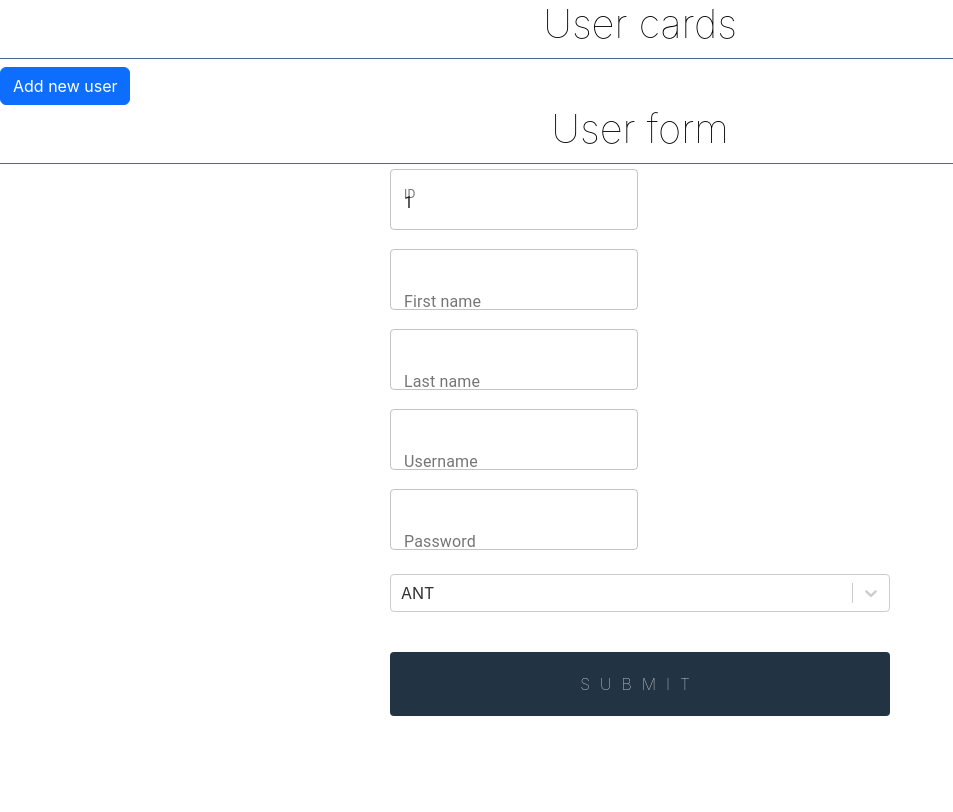
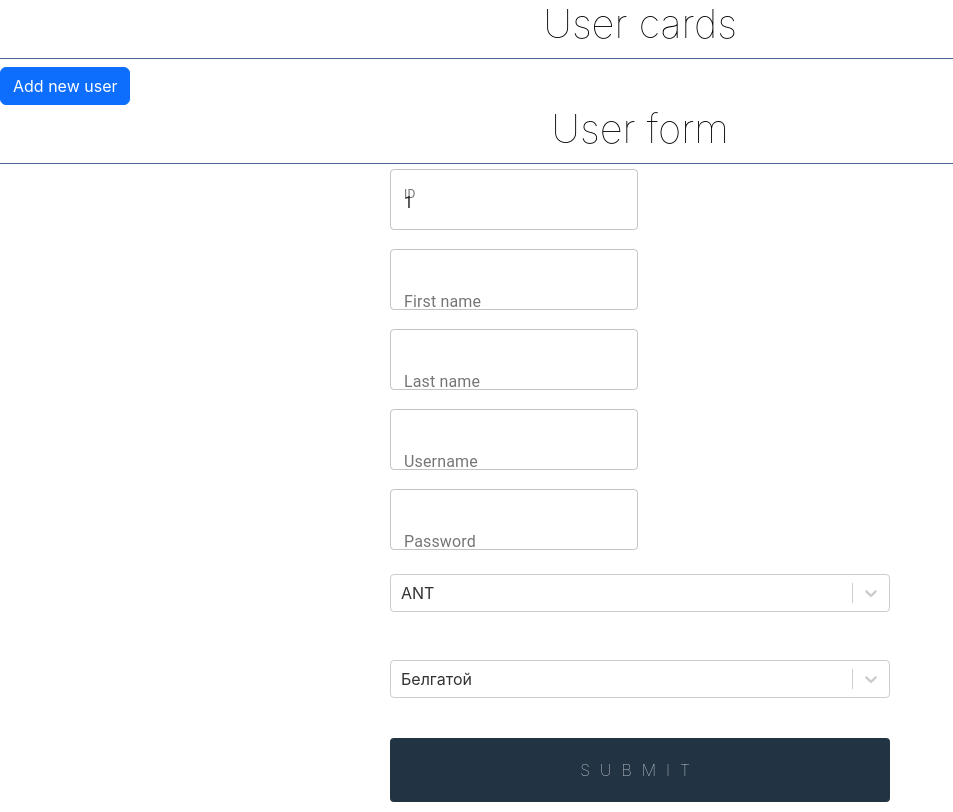
Before and after one commit to stsdmchv/test-project, a React (Create React App) app: page /addNewUser in a window 1280 px wide. Shown: the whole page, without its empty margins (0-953 px from the left). Built offline with nearby package versions, Linux system fonts and the light colour scheme; the HTML template or start-up script is replaced by a standard one.

Commit message:
Change constant arrays and add label options in User Card

```diff
--- a/src/components/PersonCard/CreateCard/addPerson.jsx
+++ b/src/components/PersonCard/CreateCard/addPerson.jsx
@@ -2,7 +2,7 @@ import React from "react";
 import {putValuesLS} from "../../../controllers/localStorageController";
 import {useNavigate} from "react-router-dom";
 import {useForm, FormProvider} from "react-hook-form";
-import {ID, FirstName, LastName, Password, Username, Roles} from "./fields/Fields";
+import {ID, FirstName, LastName, Password, Username, Roles, WorkBorders} from "./fields/Fields";
 import {yupResolver} from "@hookform/resolvers/yup";
 import '../../../styles.scss'
 import schema from "./fields/schema";
@@ -50,6 +50,9 @@ export const AddPerson = () => {
           <br/>
           <br/>
           <Roles />
+          <br/>
+          <br/>
+          <WorkBorders />
           <input type="submit"/>
         </form>
       </FormProvider>
--- a/src/components/PersonCard/CreateCard/fields/Fields.jsx
+++ b/src/components/PersonCard/CreateCard/fields/Fields.jsx
@@ -1,7 +1,7 @@
 import {TextField,} from "@material-ui/core";
 import {Controller, useFormContext} from "react-hook-form";
 import React from "react";
-import {ROLES} from "./schema";
+import {ROLES, workBorders} from "./schema";
 import Select from 'react-select'
 
 export const ID = ({id}) => {
@@ -120,11 +120,36 @@ export const Roles = ({role}) => {
          name={field.name}
          ref={field.ref}
          options={ROLES}
-         value={ROLES.find((c) => c.value === field.value)}
+         value={ROLES.find((c) => c.label === field.label)}
          onChange={(val) => field.onChange(val)}
-         defaultValue={role ? role : ROLES.find(c => c.value===1)}
+         defaultValue={role ? role : ROLES.find(c => c.label==='ANT')}
+         getOptionValue={(option) => option.label}
+         getOptionLabel={(option) => option.label}
        />
      )}
     />
   )
 }
+
+export const WorkBorders = ({idB}) => {
+  const {control, register} = useFormContext()
+  return (
+    <Controller
+      control={control}
+      name='workBorder'
+      render={({field}) => (
+        <Select
+          {...register('workBorder')}
+          name={field.name}
+          ref={field.ref}
+          options={workBorders}
+          value={workBorders.find((c) => c.id === field.value)}
+          onChange={(val) => field.onChange(val)}
+          defaultValue={idB ? idB : workBorders.find(c => c.id===1)}
+          getOptionValue={(option) => option.id}
+          getOptionLabel={(option) => option.name}
+        />
+      )}
+    />
+  )
+}
--- a/src/components/PersonCard/CreateCard/fields/schema.jsx
+++ b/src/components/PersonCard/CreateCard/fields/schema.jsx
@@ -1,10 +1,17 @@
 import * as yup from "yup";
 
 export const ROLES = [
-  {value:1, label:'ANT'},
-  {value:2, label:'ANT_MANAGER'},
-  {value:3, label:'ANT_OFFICER'},
-  {value:4, label:'DEVELOPER'},
+  {label:'ANT'},
+  {label:'ANT_MANAGER'},
+  {label:'ANT_OFFICER'},
+  {label:'DEVELOPER'},
+]
+
+export const workBorders = [
+  {id:1, name:'Белгатой'},
+  {id:2, name:'Шали'},
+  {id:3, name:'Урус-Мартан'},
+
 ]
 
 const schema = yup.object().shape({
@@ -14,6 +21,7 @@ const schema = yup.object().shape({
   username: yup.string().required().min(3),
   password: yup.string().required().min(4),
   role: yup.string(),
+  workBorders: yup.string(),
 })
 
 export default schema
--- a/src/components/PersonCard/personCard.jsx
+++ b/src/components/PersonCard/personCard.jsx
@@ -4,7 +4,7 @@ import '../../styles.scss';
 import {getValuesLS, putValuesLS, deleteCard} from "../../controllers/localStorageController";
 import {FormProvider, useForm} from "react-hook-form";
 import {yupResolver} from "@hookform/resolvers/yup/dist/yup";
-import {FirstName, ID, LastName, Password, Roles, Username} from "./CreateCard/fields/Fields";
+import {FirstName, ID, LastName, Password, Roles, Username, WorkBorders} from "./CreateCard/fields/Fields";
 import schema from "./CreateCard/fields/schema";
 
 // @desc    Show card
@@ -52,6 +52,7 @@ export const PersonCard = () => {
           <Roles role={cardToShow.roles}/>
           <br/>
           <br/>
+          <WorkBorders idB={cardToShow.workBorder}/>
           <button type="submit" name="save">Submit</button>
           <button type="submit" name="delete">Delete card</button>
         </form>
```
